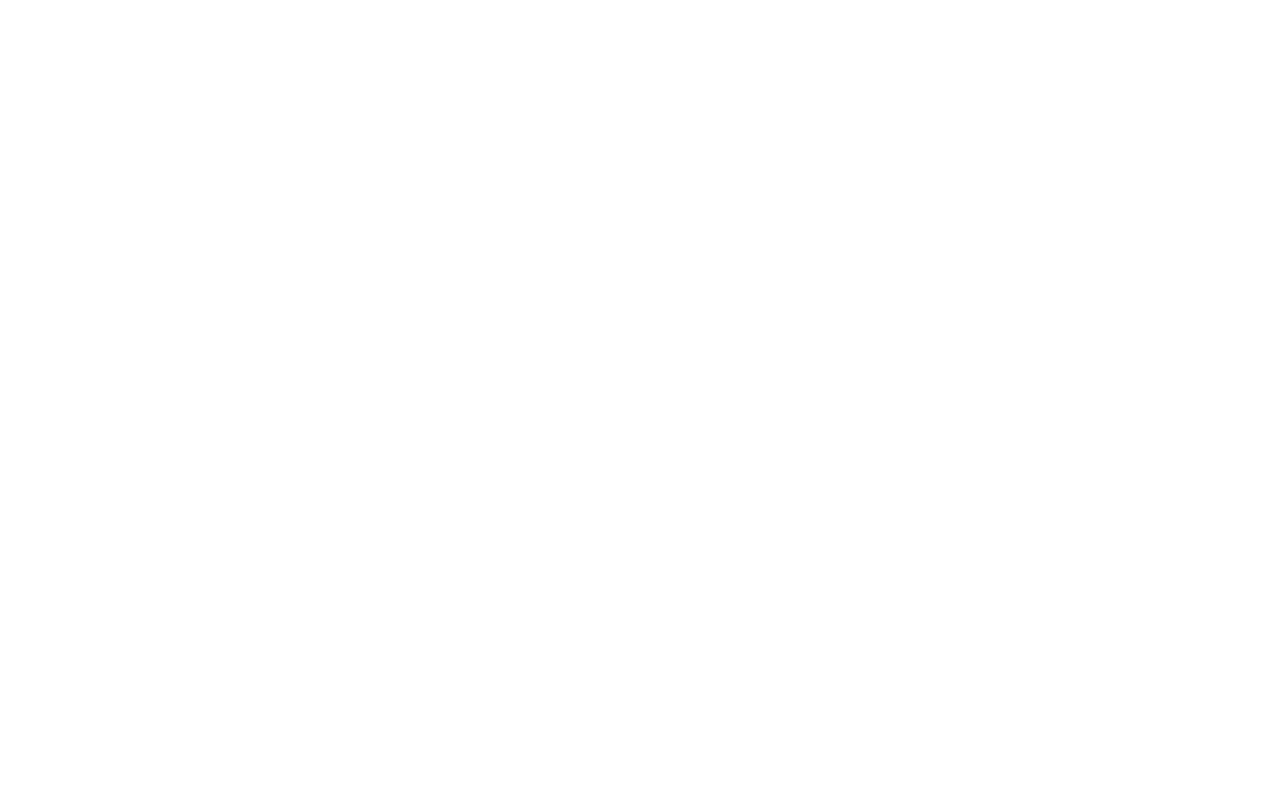
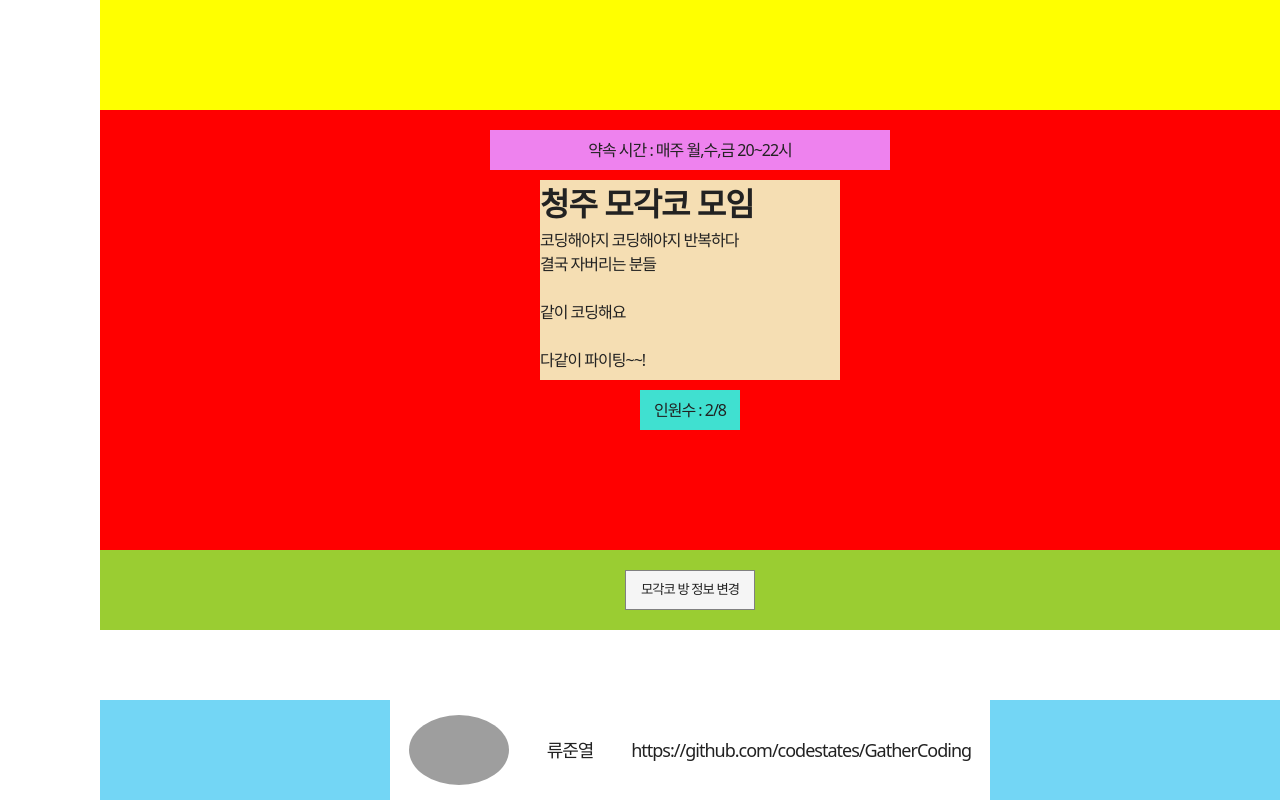
Before and after one commit to iamsirseol/GatherCoding, a React (Create React App) app in the folder client/: page /roominfo in a window 1280 px wide. Shown: the part 220-1020 px from the top of the page. Before the commit the page ends 800 px from the top, so only its background shows below. Built offline with nearby package versions, Linux system fonts and the light colour scheme; grey boxes are pictures that could not be loaded.

Commit message:
[feat] 모임방 정보 홈페이지 추가(진행중)

```diff
--- /dev/null
+++ b/client/src/components/Map.js
@@ -0,0 +1,12 @@
+import React from 'react';
+import '../css/kakao.css';
+
+function Map() {
+    return (
+        <div>
+            카카오맵
+        </div>
+    )
+}
+
+export default Map
--- /dev/null
+++ b/client/src/components/UserList.js
@@ -0,0 +1,14 @@
+import React from 'react'
+import '../css/userList.css'
+function UserList({image,username,blog}) {
+    console.log(image,username,blog)
+    return (
+        <div className='userlist-page'>
+            <div className='userlist-profile'><img src={image}></img></div>
+            <span className='userlist-username'>{username}</span>
+            <span className='userlist-blog'><a href={blog} target='_blank'>{blog}</a></span>
+        </div>
+    )
+}
+
+export default UserList
--- a/client/src/components/dummy.js
+++ b/client/src/components/dummy.js
@@ -1,3 +1,56 @@
+
+export const userInfo = [{
+    username : '류준열',
+    email : 'ryu9663@korea.com',
+    image : 'https://t1.daumcdn.net/cfile/tistory/99AE233E5F8CDE7319',
+    blog : 'https://github.com/codestates/GatherCoding',
+    user_address : '충북 제천시',
+    joinGroup : [
+        {
+            title : '제천 고등학생 코딩연합??',
+            population : 3,
+            currentPopulation : 1,
+            gather_location : '제천 제일고',
+            leader : '짱구',
+            location_address : '충북 제천시',
+            //우선 약속시간 text로 받자
+            promise : '매주 월,수,금 20~22시',
+            start_time : '20:00',
+            end_time : '22:00'
+        },
+        {
+            title : '제천 코딩학원??',
+            population : 3,
+            currentPopulation : 1,
+            gather_location : '제천 시립도서관',
+            leader : '설동혁',
+            location_address : '충북 제천시',
+            promise : '매주 월,수,금 20~22시',
+            start_time : '20:00',
+            end_time : '22:00'
+        }
+    ]},
+    {
+    username : '이윤환',
+    email : 'lee@korea.com',
+    image : 'https://t1.daumcdn.net/cfile/tistory/99AE233E5F8CDE7319',
+    blog : 'https://github.com/codestates/GatherCoding',
+    user_address : '충북 청주시',
+    joinGroup : [
+        {
+            title : '제천 고등학생 코딩연합??',
+            population : 3,
+            currentPopulation : 1,
+            gather_location : '제천 제일고',
+            leader : '짱구',
+            location_address : '충북 제천시'
+        },
+
+    ]
+    }
+
+]
+
 export const groups = [
     {
         title : '청주 모각코',
@@ -45,7 +98,11 @@ export const groups = [
         currentPopulation : 1,
         gather_location : '제천 제일고',
         leader : '짱구',
-        location_address : '충북 제천시'
+        location_address : '충북 제천시',
+        // !
+        user : [userInfo[0] , userInfo[1]]
+
+        // !
     },
     {
         title : '제천 코딩학원??',
@@ -53,36 +110,11 @@ export const groups = [
         currentPopulation : 1,
         gather_location : '제천 시립도서관',
         leader : '설동혁',
-        location_address : '충북 제천시'
+        location_address : '충북 제천시' ,
+        user : [userInfo[0] ]
     }
 ]
 
-export const userInfo = {
-    username : '류준열',
-    email : 'ryu9663@korea.com',
-    image : 'https://t1.daumcdn.net/cfile/tistory/99AE233E5F8CDE7319',
-    blog : 'https://github.com/codestates/GatherCoding',
-    user_address : '충북 청주시',
-    joinGroup : [
-        {
-            title : '청주 모각코',
-            population : 8,
-            currentPopulation : 2,
-            gather_location : '상당산성 꼭대기',
-            leader : '류준열',
-            location_address : '충북 청주시'
-        },
-        {
-            title : '청주에서 신나는 모각코',
-            population : 9,
-            currentPopulation : 5,
-            gather_location : '정북동토성 소나무 옆',
-            leader : '이윤환',
-            location_address : '충북 청주시'
-        }
-    ]
-
-}
 // 류준열이 참가하고 있는 모각코모임
 export const userGroup = [
     {
@@ -91,7 +123,8 @@ export const userGroup = [
         currentPopulation : 2,
         gather_location : '상당산성 꼭대기',
         leader : '류준열',
-        location_address : '충북 청주시'
+        location_address : '충북 청주시',
+
     },
     {
         title : '청주에서 신나는 모각코',
--- a/client/src/css/header.css
+++ b/client/src/css/header.css
@@ -3,6 +3,7 @@ header {
     /* border : 1px gray solid; */
     padding : 5px;
     position :fixed;
+
     width : 100%;
     /* background-color: rgb(39, 173, 95); */
     display: flex;
--- a/client/src/css/homeLogined.css
+++ b/client/src/css/homeLogined.css
@@ -5,9 +5,10 @@
 
 .homeLogined-page {
     /* background : url('https://user-images.githubusercontent.com/75051059/141219381-c64490bf-907d-4929-8b1b-ad7891604a58.png'); */
+    background-color: aquamarine;
     position : relative;
+    top:50px;
     height : 100vh;
-    /* background-color: aquamarine; */
     margin-left: 100px;
     /* left:100px; */
     /* top : 150px; */
--- a/client/src/css/roomListPage.css
+++ b/client/src/css/roomListPage.css
@@ -1,8 +1,9 @@
 .roomListPage-page {
     /* background : url('https://user-images.githubusercontent.com/75051059/141219381-c64490bf-907d-4929-8b1b-ad7891604a58.png'); */
+    /* background-color: aquamarine; */
     position : relative;
+    top:50px;
     height : 100vh;
-    /* background-color: aquamarine; */
     margin-left: 100px;
     /* left:100px; */
     /* top : 150px; */
--- /dev/null
+++ b/client/src/css/roominfo.css
@@ -0,0 +1,90 @@
+/* *{
+    box-sizing: border-box;
+    text-decoration: none;
+    border : 1px gray solid;
+} */
+.roominfo-page {
+    display: flex;
+    flex-direction: column;
+    background: yellowgreen;
+    position : relative;
+    top:50px;
+    height : 100vh;
+    margin-left:100px;
+
+
+}
+.roominfo-page .roominfo-map {
+    background: yellow;
+    /* position : sticky; */
+    top : 50px;
+    width:100%;
+    height : 35%;
+
+}
+.roominfo-page .roominfo-info-div {
+    background: red;
+
+    height : 55%;
+    display: flex;
+    flex-direction: column;
+}
+.roominfo-page .roominfo-info-div .roominfo-meeting-time {
+    background: violet;
+    width : 400px;
+    height: 40px;
+    margin-top: 20px;
+    padding-top:8px;
+    text-align: center;
+    margin-left: auto;
+    margin-right: auto;
+}
+
+.roominfo-page .roominfo-info-div .roominfo-info-outer {
+    width : 400px;
+    height: 250px;
+    margin-top: 10px;
+    margin-left: auto;
+    margin-right: auto;
+}
+
+.roominfo-page .roominfo-info-div .roominfo-info-inner {
+    background: wheat;
+    width : 300px;
+    height: 200px;
+    margin: auto;
+    overflow-y: auto;
+
+}
+
+.roominfo-page .roominfo-info-div .roominfo-info-person {
+    background: turquoise;
+    width:100px;
+    height:40px;
+    margin-left:auto;
+    margin-right: auto;
+    margin-top: 10px;
+    padding-top:8px;
+    text-align: center;
+}
+
+.roominfo-page .roominfo-change-room-info {
+    background: whitesmoke;
+    width: 130px;
+    height: 40px;
+    margin:auto;
+}
+
+.roominfo-change-room-info button {
+    width : 100%;
+    height: 100%;
+}
+
+
+.roominfo-user-list {
+    background: rgb(115, 214, 245);
+    position : relative;
+    top:50px;
+    height:100vh;
+    margin-left:100px;
+}
--- /dev/null
+++ b/client/src/css/userList.css
@@ -0,0 +1,38 @@
+.userlist-page {
+    background: white;
+    display: flex;
+    margin-left: auto;
+    margin-right: auto;
+    margin-top : 70px;
+    height: 100px;
+    width: 600px;
+    /* padding: 10px; */
+    font-size: large;
+}
+.userlist-page .userlist-profile {
+    width:100px;
+    height:70px;
+    object-fit: cover;
+    margin: auto;
+
+}
+.userlist-page img {
+
+    border-radius:70%;
+    width: 100px;
+    height: 100%;
+    margin: auto;
+
+}
+
+.userlist-page .userlist-username {
+    /* margin-left : auto; */
+    /* margin-right:auto; */
+    margin: auto;
+}
+
+.userlist-page .userlist-blog {
+    /* margin-left : auto; */
+    /* margin-right:auto; */
+    margin: auto;
+}
--- a/client/src/pages/HomeLogined.js
+++ b/client/src/pages/HomeLogined.js
@@ -27,10 +27,10 @@ function HomeLogined() {
                 <div className = 'homeLogined-room-list'>
                     {/* 유저의 위치로 바꿔야할듯 */}
                     <div className = 'homeLogined-room-location'>
-                        {userInfo.username}님이 참가하고 계신 모각코 모임입니다.
+                        {userInfo[0].username}님이 참가하고 계신 모각코 모임입니다.
                     </div>
                     <div className = '.common-room-component-list'>
-                        {userInfo.joinGroup
+                        {userInfo[0].joinGroup
                         .map((group,idx) => {
                             return (
                                 <div className = 'common-room-box' key = {idx} >
--- a/client/src/pages/RoomInfo.js
+++ b/client/src/pages/RoomInfo.js
@@ -1,12 +1,59 @@
-import React from 'react'
+import React from 'react';
+import { useSelector } from 'react-redux';
+import '../css/roominfo.css';
+import { userInfo } from '../components/dummy'
+import Map from '../components/Map';
 
+import UserList from '../components/UserList';
 
 
 function RoomInfo() {
+    const isLogin = useSelector(state => state.isLoginReducer.isLogin)
+
     return (
-        <div>
+    <div>
+        <div className = 'roominfo-page'>
+            <div className = 'roominfo-map'>
+                <Map />
+            </div>
+            <div className='roominfo-info-div'>
+                <div className = 'roominfo-meeting-time'>
+                    약속 시간 : 매주 월,수,금 20~22시
+                </div>
+                <div className = 'roominfo-info-outer'>
+                    <div className='roominfo-info-inner'>
+                        <h1>청주 모각코 모임</h1>
+                        <div>
+                            코딩해야지 코딩해야지 반복하다 <br/>
+                            결국 자버리는 분들 <br/><br/>
+                            같이 코딩해요<br/><br/>
+                            다같이 파이팅~~!
+                        </div>
+                    </div>
+                    <div className='roominfo-info-person'>
+                        인원수 : 2/8
+                    </div>
+                </div>
+            </div>
+            {/* 방장이면 */}
+            <div className='roominfo-change-room-info'><button>모각코 방 정보 변경</button></div>
+        </div>
+        <div className='roominfo-user-list'>
+            {console.log(userInfo)}
+            {userInfo.map((user,i)=>{
+                const {image,username,blog} = user;
+                console.log(image,username,blog);
+                return (<div key = {i}>
+                      <UserList image={image} username={username} blog={blog}/>
+                    </div>
+
+            )
+
+
+            })}
 
         </div>
+    </div>
     )
 }
 
```
Also changed, not shown: client/src/css/kakao.css (added).
